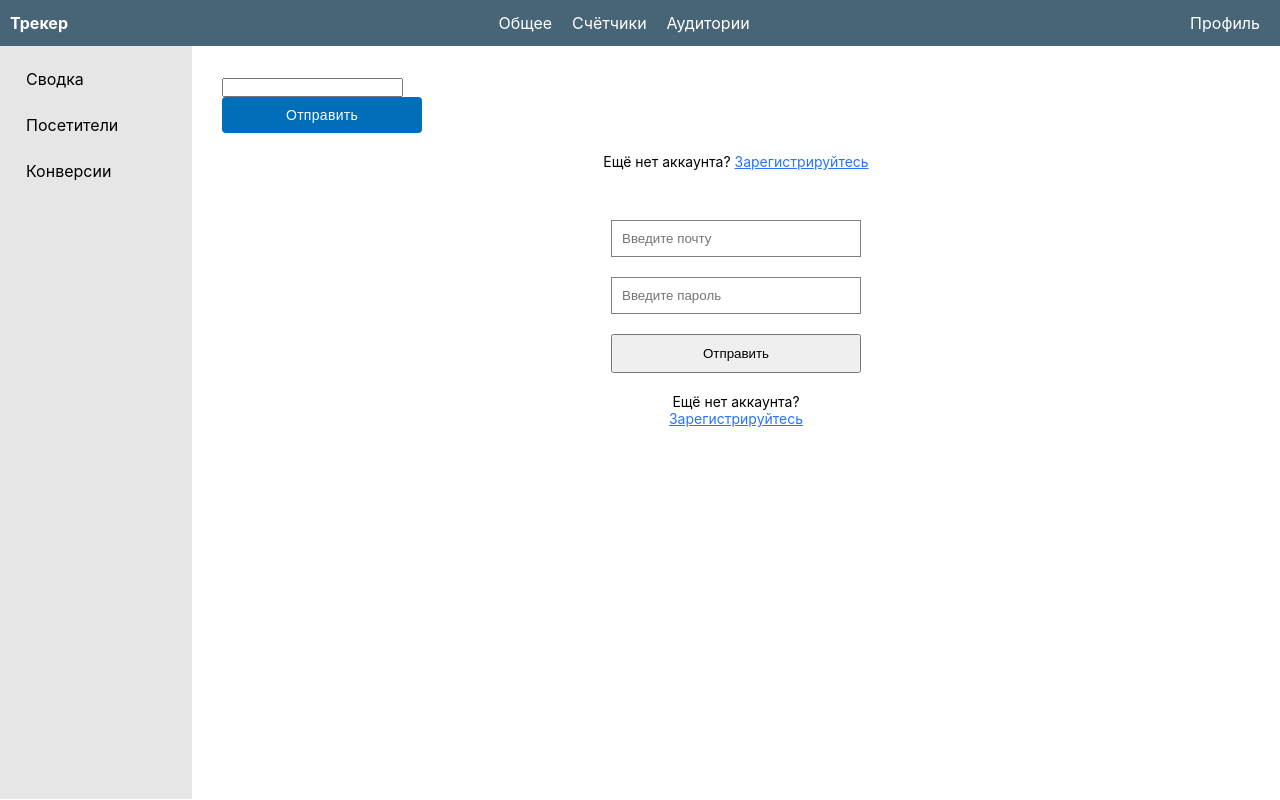
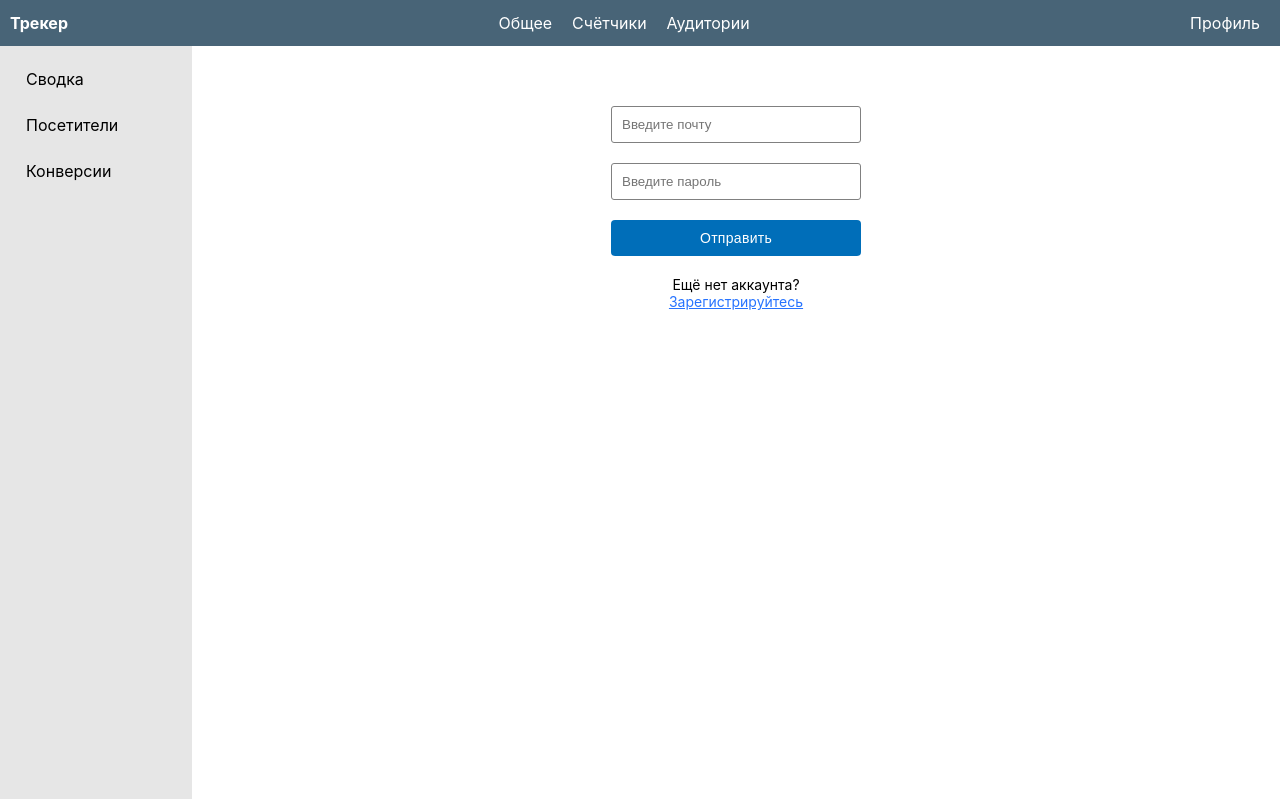
Before and after one commit to nikrainev/mytracker-frontend, a React (Create React App) app: page /login in a window 1280 px wide. Built offline with nearby package versions, Linux system fonts and the light colour scheme.

Commit message:
Перевёл форму логина на Redux form

```diff
--- a/src/components/common/common.module.scss
+++ b/src/components/common/common.module.scss
@@ -40,3 +40,15 @@
   right: 0px;
   top: 5px;
 }
+
+
+.input_wr{
+  position: relative;
+}
+
+.form_danger{
+    width: 100%;
+    height: 20px;
+    text-align: center;
+    color: red;
+}
--- a/src/components/common/formControls.jsx
+++ b/src/components/common/formControls.jsx
@@ -1,17 +1,13 @@
 import React from "react";
-export const Input = ({
-                                input,
-                                label,
-                                type,
-                                meta
-                            }) =>{
+import s from "../profile/login/login.module.scss";
+export const Input = ({input, meta, ...props}) =>{
     return (
-            <div>
-                <div>
-                    <input {...input} placeholder={label} type={type} />
-                    {meta.touched && meta.error && <span>"error"</span> }
+
+                <div className={s.input_wr}>
+                    {meta.touched && meta.error && <span className={s.input_danger}>{meta.error}</span>}
+                    <input className="plain_input" {...input} {...props} />
                 </div>
-            </div>
+
     )
 
 }
--- a/src/components/profile/login/login.module.scss
+++ b/src/components/profile/login/login.module.scss
@@ -26,7 +26,7 @@
     position: absolute;
     top: -16px;
     color: #d80000;
-    display: none;
+
   }
   &.danger{
     .input_danger{
@@ -88,3 +88,35 @@
     }
   }
 }
+
+.input_danger{
+  font-size: 12px;
+  position: absolute;
+  top: -16px;
+  color: #d80000;
+}
+
+.form_danger{
+  width: 100%;
+  height: 20px;
+  color: red;
+  display: block;
+  text-align: center;
+}
+.success_auth{
+  display: block;
+  margin: auto;
+  width: 250px;
+  img{
+    width: 160px;
+    display: block;
+    margin: auto;
+    margin-top: 80px;
+  }
+  p{
+    display: block;
+    text-align: center;
+    font-size: 20px;
+    margin-top: 15px;
+  }
+}
--- a/src/components/profile/login/loginContainer.jsx
+++ b/src/components/profile/login/loginContainer.jsx
@@ -1,50 +1,22 @@
 import React from 'react';
 import LoginBlock from "./loginform";
 import {connect} from "react-redux";
-import {setProfileData, reloadInput, setToken, setInputState,
-    toggleIsFetching, setLoginFormState, toggleLoginButtonDisability, loginThunkCreator} from "../../../redux/auth-reducer";
+import {loginThunkCreator} from "../../../redux/auth-reducer";
 
 class LoginContainer extends React.Component {
 
     sendLoginRequest = (email, password) => {
         this.props.loginThunkCreator(email, password)
     }
-    reloadEmailInput = (value) =>{
-        this.props.reloadInput('emailInput',value)
-    }
-    reloadPasswordInput = (value) =>{
-        this.props.reloadInput('passwordInput',value)
-    }
 
-    setEmailInputState = (value) =>{
-        this.props.setInputState('emailInputState',value)
-    }
-    setPasswordInputState = (value) =>{
-        this.props.setInputState('passwordInputState',value)
-    }
 
 
     render() {
         return <div className="content">
-            <LoginBlock emailInput={this.props.emailInput}
-                       passwordInput={this.props.passwordInput}
-                       emailInputState={this.props.emailInputState}
-                       passwordInputState={this.props.passwordInputState}
+            <LoginBlock
                        isFetching={this.props.isFetching}
-                       loginFormState={this.props.loginFormState}
-                       isButtonDisabled={this.props.isLoginButtonDisabled}
                        isAuth={this.props.isAuth}
-                       reloadEmailInput={this.reloadEmailInput}
-                       reloadPasswordInput={this.reloadPasswordInput}
                        sendLoginRequest={this.sendLoginRequest}
-                       setEmailInputState={this.setEmailInputState}
-                       setPasswordInputState={this.setPasswordInputState}
-                       setLoginFormState={this.props.setLoginFormState}
-                       toggleButtonDisability={this.props.toggleLoginButtonDisability}
-
-
-
-
             />
         </div>
     }
@@ -52,17 +24,10 @@ class LoginContainer extends React.Component {
 
 let mapStateToProps = (state) =>{
     return{
-        emailInput: state.auth.emailInput,
-        passwordInput: state.auth.passwordInput,
         isAuth: state.auth.isAuth,
-        emailInputState: state.auth.emailInputState,
-        passwordInputState: state.auth.passwordInputState,
         isFetching: state.auth.isFetching,
-        loginFormState: state.auth.loginFormState,
-        isLoginButtonDisabled: state.auth.isLoginButtonDisabled
     }
 }
 
 export default LoginContainer = connect(mapStateToProps,
-        {setProfileData,reloadInput,setToken,setInputState,
-            toggleIsFetching,setLoginFormState, toggleLoginButtonDisability, loginThunkCreator})(LoginContainer)
+        {loginThunkCreator})(LoginContainer)
--- a/src/components/profile/login/loginform.jsx
+++ b/src/components/profile/login/loginform.jsx
@@ -3,16 +3,17 @@ import s from './login.module.scss';
 import {NavLink} from "react-router-dom";
 import {Field, reduxForm} from "redux-form";
 import {Input} from "../../../components/common/formControls"
-
-
+import {required} from "../../../utils/validation";
+import doneImg from "../../../assets/icons/done.svg";
 const LoginForm = (props) =>{
 
-
-    const required = value => (value ? undefined : "Обязательно");
     return (
             <form onSubmit={props.handleSubmit}>
-                <Field name="emailInput" type="text"  component={Input} />
-                <button className='control_button' disabled={props.submitting}  type="submit" >Отправить</button>
+                {props.error ? <span className={s.form_danger}>{props.error}</span> : ''}
+                <div className={props.isFetching === true ? s.loading_bar + " " + s.active : s.loading_bar}></div>
+                <Field name="emailInput" type="text"  component={Input} placeholder="Введите почту" validate={required}/>
+                <Field name="passwordInput" type="password"  component={Input} placeholder="Введите пароль" validate={required}/>
+                <button className='control_button' disabled={props.submitting || props.error}  type="submit" >Отправить</button>
                 <p className={s.dont_reg_yet}>Ещё нет аккаунта? <NavLink to='signup'>Зарегистрируйтесь</NavLink></p>
             </form>
     )
@@ -21,76 +22,20 @@ const LoginForm = (props) =>{
 const LoginReduxForm = reduxForm({form: 'login-form'})(LoginForm)
 
 const LoginBlock = (props) => {
-    let emailInput = React.createRef()
-    let passwordInput = React.createRef()
 
-    let onSendClick = () =>{
-        if(emailInput.current.value == ''){
-            props.setEmailInputState('empty_danger')
-        }
-        else if(passwordInput.current.value == ''){
-            props.setPasswordInputState('empty_danger')
-        }
-        else{
-
-            props.sendLoginRequest()
-
-        }
-
-        props.toggleButtonDisability(true)
-
+    const onSubmit = (values) =>{
+        props.sendLoginRequest(values.emailInput, values.passwordInput)
 
     }
-
-    let onEmailChange = () =>{
-        props.reloadEmailInput(emailInput.current.value)
-        props.setEmailInputState('normal')
-        props.setLoginFormState('normal')
-        props.toggleButtonDisability(false)
-    }
-
-    let onPasswordChange = () =>{
-        props.reloadPasswordInput(passwordInput.current.value)
-        props.setPasswordInputState('normal')
-        props.setLoginFormState('normal')
-        props.toggleButtonDisability(false)
-    }
-
-
     return  (
           <div className="container">
-
-
-              <LoginReduxForm />
               <div className="login_block">
-
-
-
-
-
                   {props.isAuth == false ?
                           <div className={s.form}>
-                              <div className={s.false_alert}><p>{props.loginFormState === 'normal' ? ' ' : 'Невереные данные'}</p></div>
-                              <div className={props.isFetching === true ? s.loading_bar + " " + s.active : s.loading_bar}></div>
-                              <div className={props.emailInputState == 'normal' ? s.input_wr : s.input_wr + " " + s.danger}>
-                                  <p className={s.input_danger}>Введите почту</p>
-                                  <input type="text" placeholder="Введите почту"
-                                         onChange={onEmailChange}
-                                         value={props.emailInput}
-                                         ref={emailInput}/>
-                              </div>
-                              <div className={props.passwordInputState == 'normal' ? s.input_wr : s.input_wr + " " + s.danger}>
-                                  <p className={s.input_danger}>Введите пароль</p>
-                                  <input type="password" placeholder="Введите пароль"
-                                         onChange={onPasswordChange}
-                                         value={props.passwordInput}
-                                         ref={passwordInput}/>
-                              </div>
-                              <button disabled={props.isButtonDisabled} onClick={onSendClick}>Отправить</button>
-                              <p className={s.dont_reg_yet}>Ещё нет аккаунта? <NavLink to='signup'>Зарегистрируйтесь</NavLink></p>
+                              <LoginReduxForm isFetching={props.isFetching} onSubmit={onSubmit}/>
                           </div>
                           :
-                          <div>Вы авторизованы</div>
+                          <div className={s.success_auth}><img src={doneImg} alt=""/><p>Вы авторизованы</p></div>
 
                   }
                       </div>
--- a/src/redux/auth-reducer.js
+++ b/src/redux/auth-reducer.js
@@ -1,5 +1,6 @@
 
 import {authAPI, signUpAPI} from "../api/auth-api";
+import {stopSubmit} from "redux-form";
 
 let initialState = {
     profileId: null,
@@ -65,25 +66,11 @@ const authReducer =(state =initialState, action) =>{
                 isAuth: false
 
             }
-        case 'SET_LOGIN_INPUT_STATE':
-            return{
-                ...state,
-                [action.inputName]: action.inputState
-        }
+
         case 'TOGGLE_IS_FETCHING':
             return {
                 ...state,
                 isFetching: action.isFetching
-            }
-        case 'SET_LOGIN_FORM_STATE':
-            return {
-                ...state,
-                loginFormState: action.formState
-            }
-        case 'TOGGLE_LOGIN_BUTTON_DISABILITY':
-            return {
-                ...state,
-                isLoginButtonDisabled: action.buttonState
             }
         case 'SET_SIGNUP_INPUT_DANGER':
             let stateCopy = {...state}
@@ -155,15 +142,9 @@ export const toggleIsFetching = (isFetching)=>({
     isFetching: isFetching
 })
 
-export const setLoginFormState = (formState) =>({
-    type: 'SET_LOGIN_FORM_STATE',
-    formState: formState
-})
 
-export const toggleLoginButtonDisability = (buttonState) => ({
-    type: 'TOGGLE_LOGIN_BUTTON_DISABILITY',
-    buttonState: buttonState
-})
+
+
 
 export const setSignUpInputDanger = (inputName, inputDanger) => ({
     type: 'SET_SIGNUP_INPUT_DANGER',
@@ -210,8 +191,8 @@ export const loginThunkCreator = (emailInput, passwordInput) =>{
                 }
             })
             .catch(error => {
+                dispatch(stopSubmit('login-form', {_error : "Неверные данные"}))
                 dispatch(toggleIsFetching(false))
-                dispatch(setLoginFormState('false_alert'))
 
             })
 }
--- a/src/utils/validation.js
+++ b/src/utils/validation.js
@@ -0,0 +1 @@
+export const required = value => (value || typeof value === 'number' ? undefined : 'Обязательно')
```
